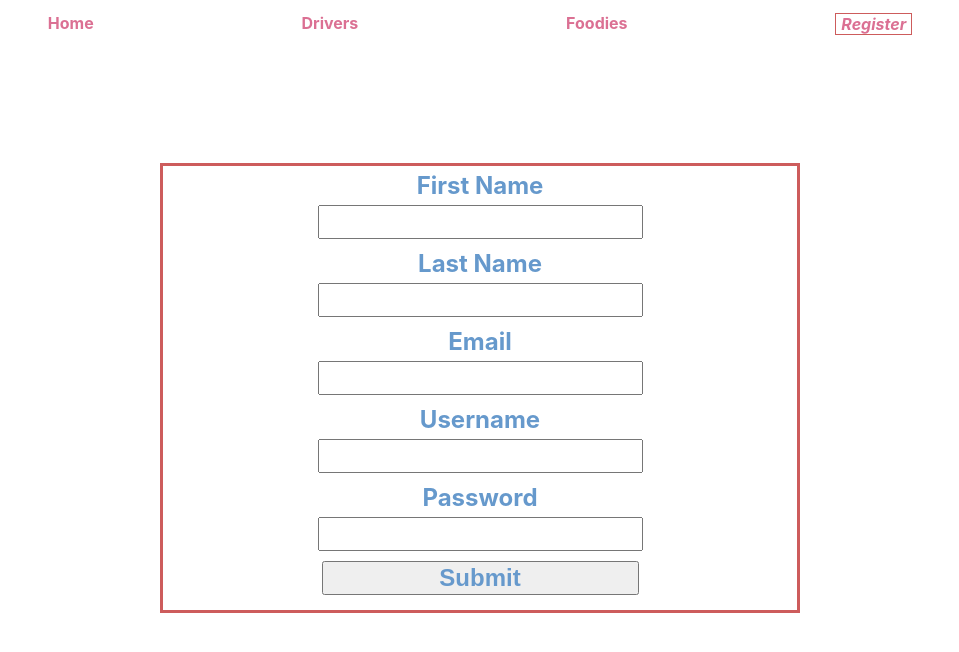
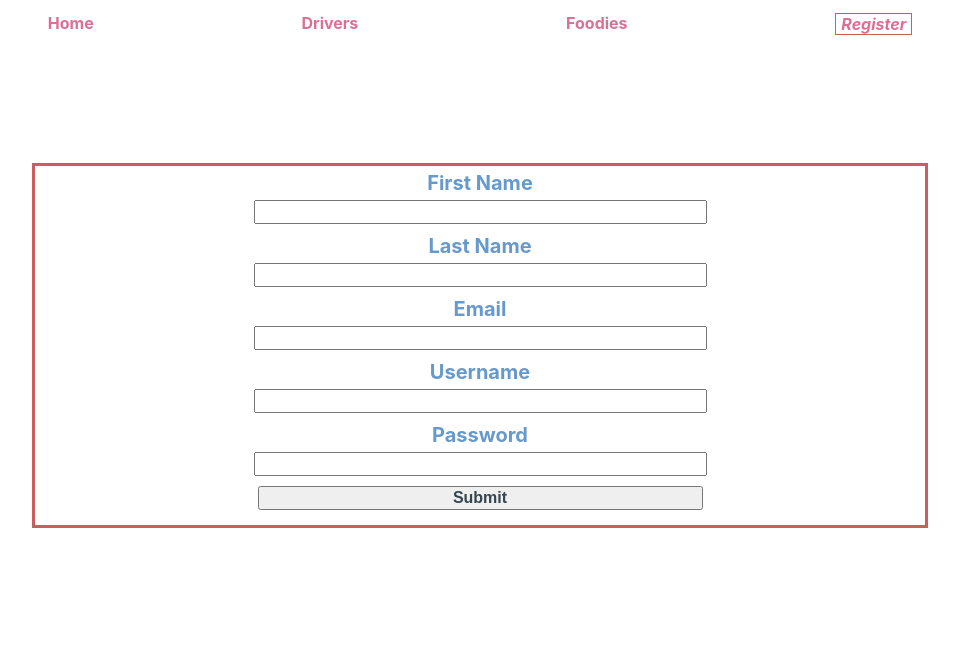
Before and after one commit to Build-Week-FoodTruck-TrackR-2/Front-end, a React (Create React App) app in the folder front-end/: page /register in a window 1280 px wide. Shown: the top 652 px of the page, without its empty margins (160-1119 px from the left). Built offline with nearby package versions, Linux system fonts and the light colour scheme.

Commit message:
styled component fixed

```diff
--- a/front-end/src/components/DriverLogin.js
+++ b/front-end/src/components/DriverLogin.js
@@ -1,43 +1,8 @@
 import React from 'react';
 import { useForm } from 'react-hook-form';
 import styled from 'styled-components';
+import {StyledForm} from "./Styled"
 
-const StyledForm = styled.form`
-  display: flex;
-  flex-direction: column;
-  margin: 10% 15% 0 15%;
-  padding: 0 0 10px 0;
-  align-items: center;
-  border: 3px solid #CD5C5C;
-
-    label{
-      display: flex;
-      justify-content: center;
-      align-items: center;
-      color: #6699cc;
-      font-size: 1.5rem;
-      margin: 5px 5px 0px 5px;
-      width: 50%;
-      font-weight: bold
-    }
-    input {
-      display: flex;
-      justify-content: center;
-      align-items: center;
-      color: #6699cc;
-      font-size: 1.5rem;
-      margin: 5px;
-      width: 50%;
-      font-weight: bold
-    }
-    span {
-      color: #CD5C5C;
-      border: 2px solid #CD5C5C;
-      padding: 2px 5px 2px 5px;
-      text-transform: uppercase;
-    }
-
-  `
 
 export default function DriverLogin() {
     const { register, handleSubmit, watch, errors } = useForm()
--- a/front-end/src/components/FoodieLogin.js
+++ b/front-end/src/components/FoodieLogin.js
@@ -1,43 +1,8 @@
 import React from 'react';
 import { useForm } from 'react-hook-form';
 import styled from 'styled-components';
+import {StyledForm} from "./Styled"
 
-const StyledForm = styled.form`
-  display: flex;
-  flex-direction: column;
-  margin: 10% 15% 0 15%;
-  padding: 0 0 10px 0;
-  align-items: center;
-  border: 3px solid #CD5C5C;
-
-    label{
-      display: flex;
-      justify-content: center;
-      align-items: center;
-      color: #6699cc;
-      font-size: 1.5rem;
-      margin: 5px 5px 0px 5px;
-      width: 50%;
-      font-weight: bold
-    }
-    input {
-      display: flex;
-      justify-content: center;
-      align-items: center;
-      color: #6699cc;
-      font-size: 1.5rem;
-      margin: 5px;
-      width: 50%;
-      font-weight: bold
-    }
-    span {
-      color: #CD5C5C;
-      border: 2px solid #CD5C5C;
-      padding: 2px 5px 2px 5px;
-      text-transform: uppercase;
-    }
-
-  `
 
 export default function FoodieLogin() {
     const { register, handleSubmit, watch, errors } = useForm()
--- a/front-end/src/components/Register.js
+++ b/front-end/src/components/Register.js
@@ -1,44 +1,11 @@
 import React from 'react'
 import { useForm } from 'react-hook-form'
 import styled from 'styled-components'
+import {StyledForm} from "./Styled"
+
 import axios from 'axios'
 
-const StyledForm = styled.form`
-  display: flex;
-  flex-direction: column;
-  margin: 10% 25% 0 25%;
-  padding: 0 0 10px 0;
-  align-items: center;
-  border: 3px solid #CD5C5C;
 
-    label{
-      display: flex;
-      justify-content: center;
-      align-items: center;
-      color: #6699cc;
-      font-size: 1.5rem;
-      margin: 5px 5px 0px 5px;
-      width: 50%;
-      font-weight: bold
-    }
-    input {
-      display: flex;
-      justify-content: center;
-      align-items: center;
-      color: #6699cc;
-      font-size: 1.5rem;
-      margin: 5px;
-      width: 50%;
-      font-weight: bold
-    }
-    span {
-      color: #CD5C5C;
-      border: 2px solid #CD5C5C;
-      padding: 2px 5px 2px 5px;
-      text-transform: uppercase;
-    }
-
-  `
 
 export default function DriverLogin() {
   const { register, handleSubmit, watch, errors } = useForm()
--- /dev/null
+++ b/front-end/src/components/Styled.js
@@ -0,0 +1,41 @@
+import React from 'react';
+import styled from 'styled-components';
+
+
+
+export const StyledForm = styled.form`
+  display: flex;
+  flex-direction: column;
+  margin: 10% 15% 0 15%;
+  padding: 0 0 10px 0;
+  align-items: center;
+  border: 3px solid #CD5C5C;
+
+    label{
+      display: flex;
+      justify-content: center;
+      align-items: center;
+      color: #6699cc;
+      font-size: 1.25rem;
+      margin: 5px 5px 0px 5px;
+      width: 50%;
+      font-weight: bold
+    }
+    input {
+      display: flex;
+      justify-content: center;
+      align-items: center;
+      color: #36454F;
+      font-size: 1rem;
+      margin: 5px;
+      width: 50%;
+      font-weight: bold
+    }
+    span {
+      color: #CD5C5C;
+      border: 2px solid #CD5C5C;
+      padding: 2px 5px 2px 5px;
+      text-transform: uppercase;
+    }
+
+  `
```
